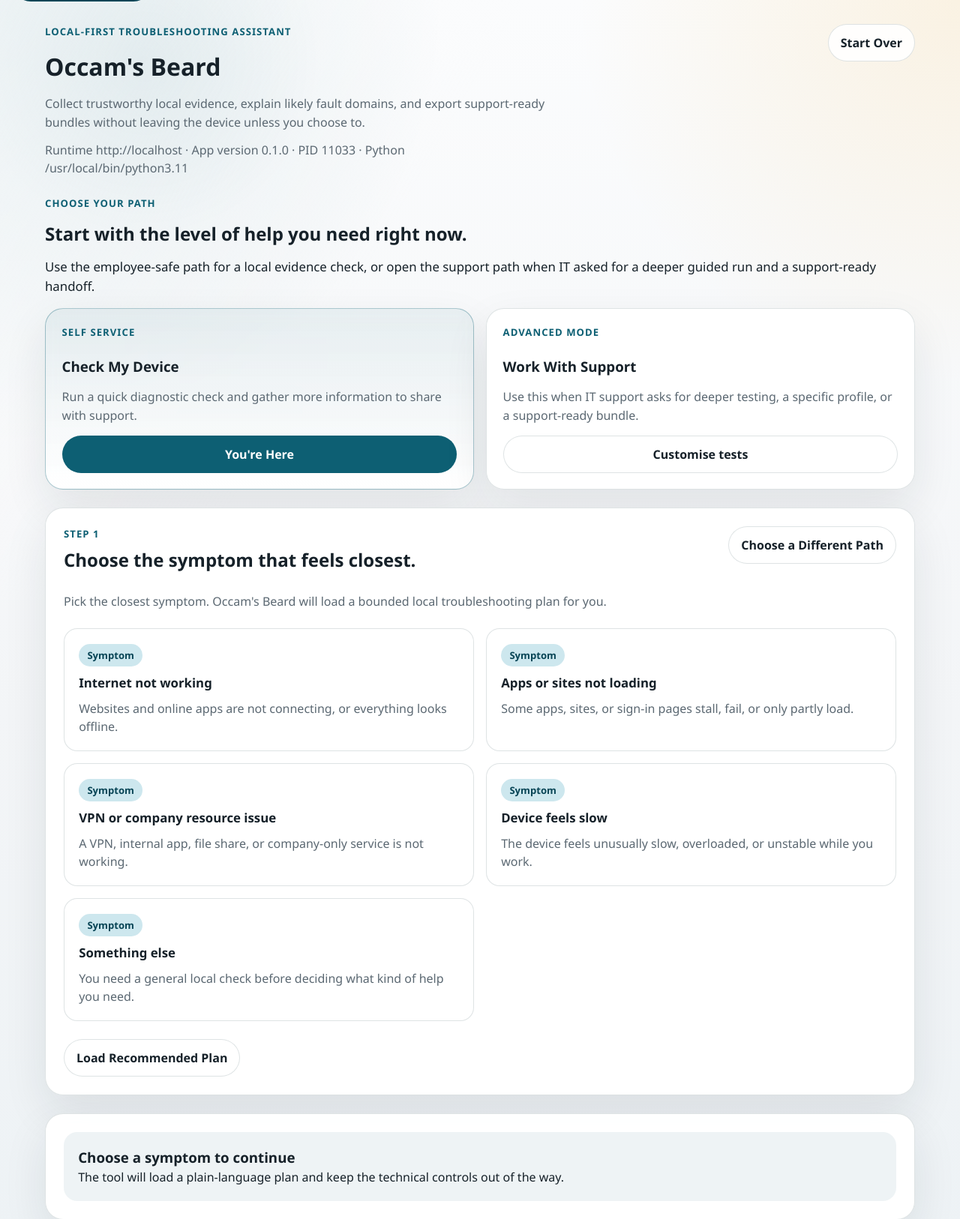
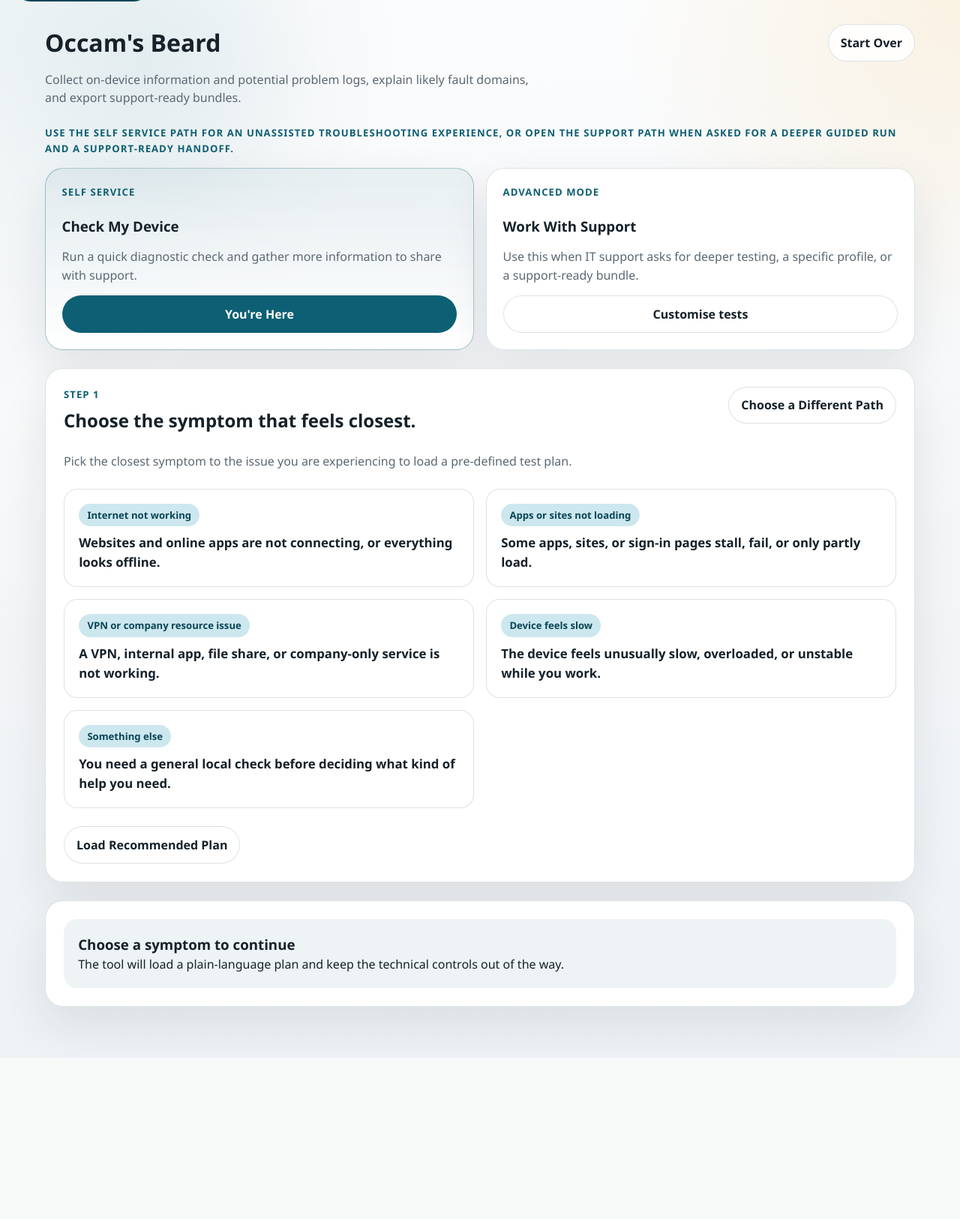
Before and after one commit to enshaeden/occams-beard, a Flask app: page /?mode=self-serve in a window 1280 px wide. Shown: the top 1626 px of the page at 75% size. After the commit the page ends 1407 px from the top, so only its background shows below. Run offline with Flask 3, Linux system fonts and the light colour scheme; parts of the project's set-up code (start-up, migrations or seed data) failed here and were passed over.

Commit message:
plucked some eyebrows
adjusted wording, headings, etc for a clearer UI and guided experience.

```diff
--- a/src/occams_beard/templates/_self_serve_plan.html
+++ b/src/occams_beard/templates/_self_serve_plan.html
@@ -17,7 +17,6 @@
           <p class="eyebrow">Step 2</p>
           <h2>Review the plan before you run it.</h2>
         </div>
-        <span class="mode-chip">Employee-safe</span>
       </div>
 
       <p class="lede">{{ form_state.selected_profile.description }}</p>
@@ -52,15 +51,12 @@
     <details class="advanced-panel" data-self-serve-advanced>
       <summary>Support asked me to change this plan</summary>
       <div class="advanced-panel-body stack-lg">
-        <p class="field-help">
-          Only open this if support asked you to change the plan details or add deeper probes.
-        </p>
         {% if form_state.profile_id %}
           <input type="hidden" name="profile_id" value="{{ form_state.profile_id }}">
         {% endif %}
 
         <fieldset class="stack-sm form-fieldset">
-          <legend>Check areas</legend>
+          <legend>Select specific tests</legend>
           <div class="check-grid">
             {% for item in form_state.plan.collection_items %}
               <label class="check-tile">
@@ -91,7 +87,7 @@
         </div>
 
         <fieldset class="stack-sm form-fieldset">
-          <legend>Optional probes and export privacy</legend>
+          <legend>Optional probes</legend>
           <div class="toggle-row">
             <label class="toggle" for="enable_ping">
               <input id="enable_ping" type="checkbox" name="enable_ping" {% if form_state.enable_ping %}checked{% endif %}>
@@ -101,9 +97,11 @@
               <input id="enable_trace" type="checkbox" name="enable_trace" {% if form_state.enable_trace %}checked{% endif %}>
               <span>Enable traceroute</span>
             </label>
+          <legend>Create diagnostic export</legend>
+          <div class="toggle-row"></div>
             <label class="toggle" for="capture_raw_commands">
               <input id="capture_raw_commands" type="checkbox" name="capture_raw_commands" {% if form_state.capture_raw_commands %}checked{% endif %}>
-              <span>Capture raw command output for a support bundle</span>
+              <span>Capture raw output for a support bundle</span>
             </label>
           </div>
         </fieldset>
@@ -113,12 +111,8 @@
     <div class="cta-strip">
       <div class="stack-xs">
         <h3>Step 3</h3>
-        <p class="field-help">
-          Start the local check. You can decide later whether you want to share a support bundle.
-        </p>
+        <button type="submit" class="primary-button">Start Device Check</button>
       </div>
-      <button type="submit" class="primary-button">Start Device Check</button>
-    </div>
   </form>
 {% else %}
   <article class="card">
--- a/src/occams_beard/templates/index.html
+++ b/src/occams_beard/templates/index.html
@@ -3,12 +3,8 @@
 {% block content %}
   <section class="entry-shell stack-md">
     <div class="stack-sm">
-      <p class="eyebrow">Choose Your Path</p>
-      <h2>Start with the level of help you need right now.</h2>
-      <p class="lede">
-        Use the employee-safe path for a local evidence check, or open the
-        support path when IT asked for a deeper guided run and a support-ready handoff.
-      </p>
+      <p class="eyebrow">Use the Self Service path for an unassisted troubleshooting experience, or open the
+        support path when asked for a deeper guided run and a support-ready handoff.</p>
     </div>
     <div class="door-grid">
       {% for option in mode_options %}
@@ -71,7 +67,7 @@
             <a class="ghost-button" href="{{ url_for('index') }}">Choose a Different Path</a>
           </div>
           <p class="muted">
-            Pick the closest symptom. Occam's Beard will load a bounded local troubleshooting plan for you.
+            Pick the closest symptom to the issue you are experiencing to load a pre-defined test plan.
           </p>
           <div class="choice-grid" role="radiogroup" aria-label="Symptoms">
             {% for symptom in symptom_options %}
@@ -84,9 +80,8 @@
                   data-symptom-choice="{{ symptom.id }}"
                   {% if form_state.symptom_id == symptom.id %}checked{% endif %}
                 >
-                <span class="choice-badge">Symptom</span>
-                <span class="choice-title">{{ symptom.label }}</span>
-                <span class="choice-body">{{ symptom.description }}</span>
+                <span class="choice-badge">{{ symptom.label }}</span>
+                <span class="choice-title">{{ symptom.description }}</span>
               </label>
             {% endfor %}
           </div>
--- a/src/occams_beard/templates/layout.html
+++ b/src/occams_beard/templates/layout.html
@@ -16,14 +16,10 @@
     <div class="page-backdrop"></div>
     <header class="page-shell page-header">
       <div class="brand-block stack-sm">
-        <p class="eyebrow">Local-first troubleshooting assistant</p>
         <h1>Occam's Beard</h1>
         <p class="subtitle">
-          Collect trustworthy local evidence, explain likely fault domains,
-          and export support-ready bundles without leaving the device unless you choose to.
-        </p>
-        <p class="field-help">
-          Runtime {{ runtime_metadata.server_origin }} · App version {{ runtime_metadata.app_version }} · PID {{ runtime_metadata.pid }} · Python {{ runtime_metadata.interpreter_path }}
+          Collect on-device information and potential problem logs, explain likely fault domains,
+          and export support-ready bundles.
         </p>
       </div>
       <nav class="header-actions" aria-label="Primary">
--- a/src/occams_beard/templates/results.html
+++ b/src/occams_beard/templates/results.html
@@ -4,16 +4,12 @@
   <section class="answer-shell {% if view.mode == 'support' %}answer-shell-support{% endif %}">
     <article class="card answer-card stack-lg">
       <div class="result-status-line">
-        <span class="mode-chip">{{ view.mode_label }}</span>
         <span class="status-pill status-{{ view.status_tone }}">{{ view.status_label }}</span>
       </div>
 
       <div class="stack-sm">
         <h2>{{ view.headline }}</h2>
         <p class="lede">{{ view.top_takeaway }}</p>
-        <p class="field-help">
-          Run generated {{ view.run_reference.generated_at }} · App version {{ view.run_reference.version }} · Run ID {{ record.run_id }}
-        </p>
       </div>
 
       <article class="info-panel answer-next-step stack-sm">
@@ -63,7 +59,6 @@
   <section class="card decision-card stack-lg">
     <div class="section-heading">
       <div>
-        <p class="eyebrow">Decision Support</p>
         <h2>What to do with this run</h2>
       </div>
     </div>
```
Also changed, not shown: docs/platform-notes.md (+1 -0 lines), src/occams_beard/root_launcher.py (+24 -4 lines), tests/test_root_launcher.py (+27 -0 lines), CHANGELOG.md, README.md, 1 other file.
